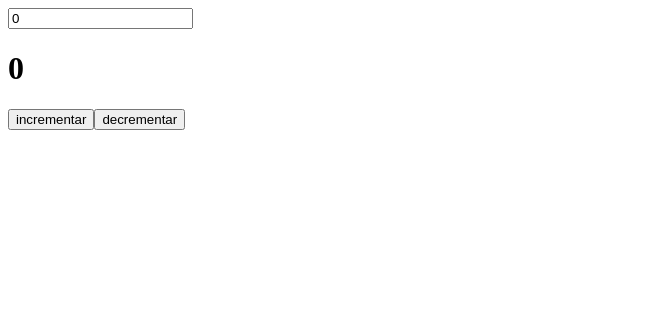
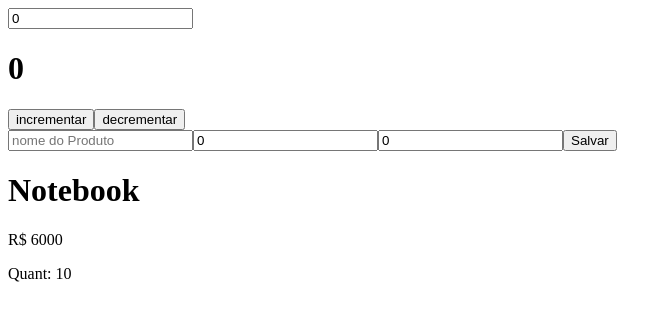
Before and after one commit to p3dr0k1rk/Edicao-11-FrontIII, a React (Create React App) app: page / in a window 1280 px wide. Shown: the top 320 px of the page, without its empty margins (0-672 px from the left). Built offline with nearby package versions, Linux system fonts and the light colour scheme.

Commit message:
Chamando o componente Produto

```diff
--- a/src/App.tsx
+++ b/src/App.tsx
@@ -2,6 +2,7 @@ import React, { useState } from 'react';
 import { RootState } from './store/store';
 import { useDispatch, useSelector } from 'react-redux/es/exports';
 import { incrementar, decrementar } from './store/feature/contadorSlice';
+import Produto from './page/Produto';
 function App() {
 	const [valor, setValor] = useState(0);
 	const dispatch = useDispatch();
@@ -16,6 +17,7 @@ function App() {
 			<h1>{initialState.conta}</h1>
 			<button onClick={() => dispatch(incrementar(valor))}>incrementar</button>
 			<button onClick={() => dispatch(decrementar())}>decrementar</button>
+			<Produto/>
 		</>
 	);
 }
```
